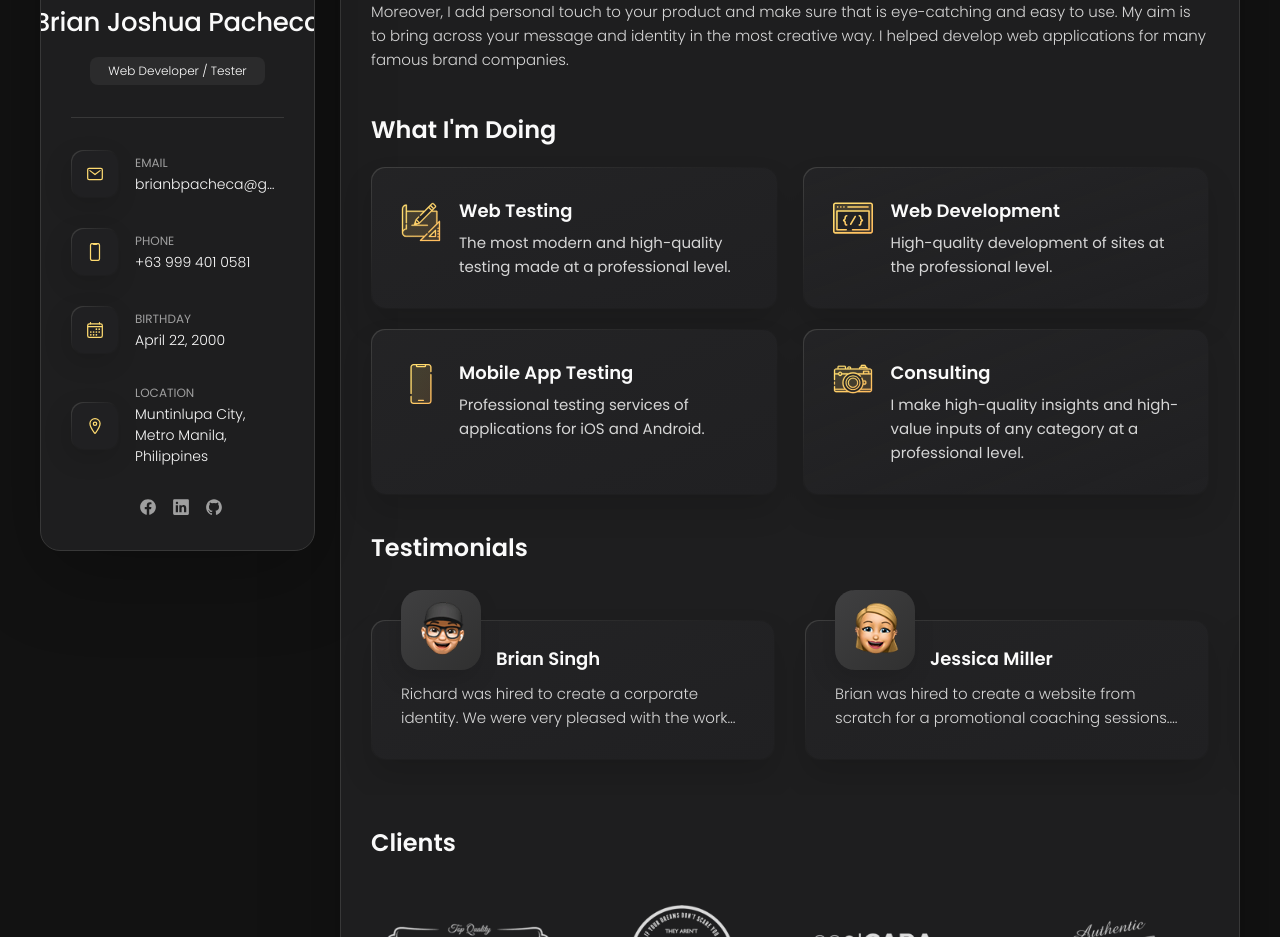
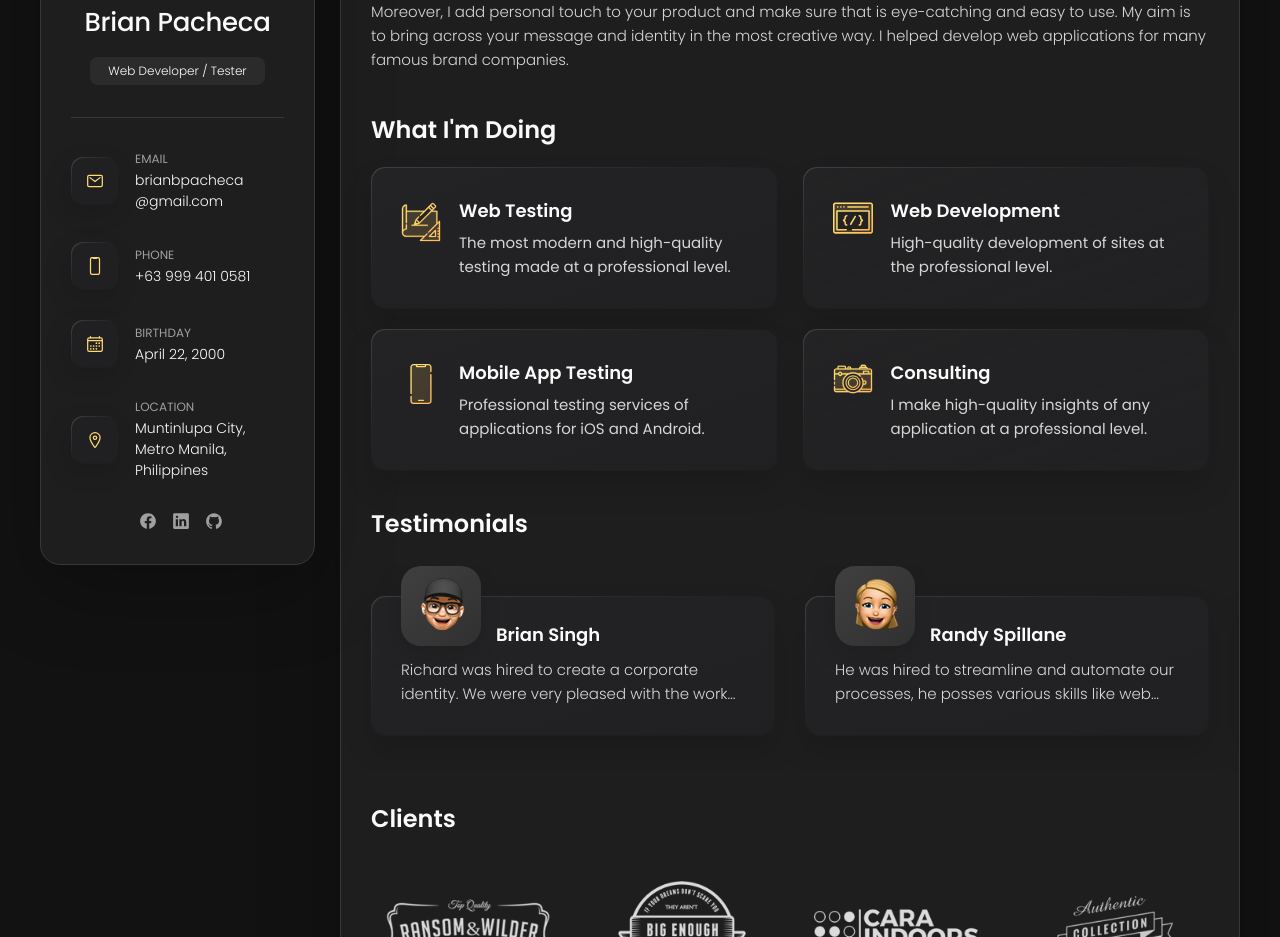
Before and after one commit to brianpacheca/portfolio, a plain HTML site: page index.html in a window 1280 px wide. Shown: the part 290-1227 px from the top of the page. Drawn offline with nearby package versions, Linux system fonts and the light colour scheme.

Commit message:
Add files via upload

```diff
--- a/index.html
+++ b/index.html
@@ -46,7 +46,7 @@
         </figure>
 
         <div class="info-content">
-          <h1 class="name" title="Richard hanrick">Brian Joshua Pacheca</h1>
+          <h1 class="name" title="Richard hanrick">Brian Pacheca</h1>
 
           <p class="title">Web Developer / Tester</p>
         </div>
@@ -74,7 +74,7 @@
             <div class="contact-info">
               <p class="contact-title">Email</p>
 
-              <a href="mailto:richard@example.com" class="contact-link">brianbpacheca@gmail.com</a>
+              <a href="mailto:richard@example.com" class="contact-link">brianbpacheca<br>@gmail.com</a>
             </div>
 
           </li>
@@ -293,7 +293,7 @@
                 <h4 class="h4 service-item-title">Consulting</h4>
 
                 <p class="service-item-text">
-                  I make high-quality insights and high-value inputs of any category at a professional level.
+                  I make high-quality insights of any application at a professional level.
                 </p>
               </div>
 
@@ -340,16 +340,15 @@
               <div class="content-card" data-testimonials-item>
 
                 <figure class="testimonials-avatar-box">
-                  <img src="./assets/images/avatar-2.png" alt="Jessica miller" width="60" data-testimonials-avatar>
+                  <img src="./assets/images/avatar-2.png" alt="Randy Spillane" width="60" data-testimonials-avatar>
                 </figure>
 
-                <h4 class="h4 testimonials-item-title" data-testimonials-title>Jessica miller</h4>
+                <h4 class="h4 testimonials-item-title" data-testimonials-title>Randy Spillane</h4>
 
                 <div class="testimonials-text" data-testimonials-text>
                   <p>
-                    Brian was hired to create a website from scratch for a promotional coaching sessions. We were very pleased with the work done. He has a
-                    lot of experience
-                    and is very concerned about the needs of client. He makes rues that the website is totally functional and user-friendly. I would be happy to avail his services again
+                    He was hired to streamline and automate our processes, he posses various skills like web development, web testing, and even digital media editing.
+                    I really appreciate how it's so easy to communicate with him.
 
 
                   </p>
@@ -417,10 +416,13 @@
 
           <section class="testimonials-modal">
 
+
             <button class="modal-close-btn" data-modal-close-btn>
               <ion-icon name="close-outline"></ion-icon>
             </button>
 
+            <!--
+               Brian Singh-->
             <div class="modal-img-wrapper">
               <figure class="modal-avatar-box">
                 <img src="./assets/images/avatar-1.png" alt="Brian Singh" width="80" data-modal-img>
@@ -441,6 +443,30 @@
                   lot of experience
                   and is very concerned about the needs of client. He makes rues that the website is totally functional and user-friendly. I would be happy to avail his services again
                 </p>
+              </div>
+
+              <!-- Randy Spillane -->
+
+              <div class="modal-img-wrapper">
+                <figure class="modal-avatar-box">
+                  <img src="./assets/images/avatar-1.png" alt="Randy Spillane" width="80" data-modal-img>
+                </figure>
+
+                <img src="./assets/images/icon-quote.svg" alt="quote icon">
+              </div>
+
+              <div class="modal-content">
+
+                <h4 class="h3 modal-title" data-modal-title>Randy Spillane</h4>
+
+                <time datetime="2021-06-14">17 May, 2022</time>
+
+                <div data-modal-text>
+                  <p>
+                    He was hired to streamline and automate our processes, he posses various skills like web development, web testing, and even digital media editing.
+                    I really appreciate how it's so easy to communicate with him.
+                  </p>
+                </div>
               </div>
 
             </div>
```
